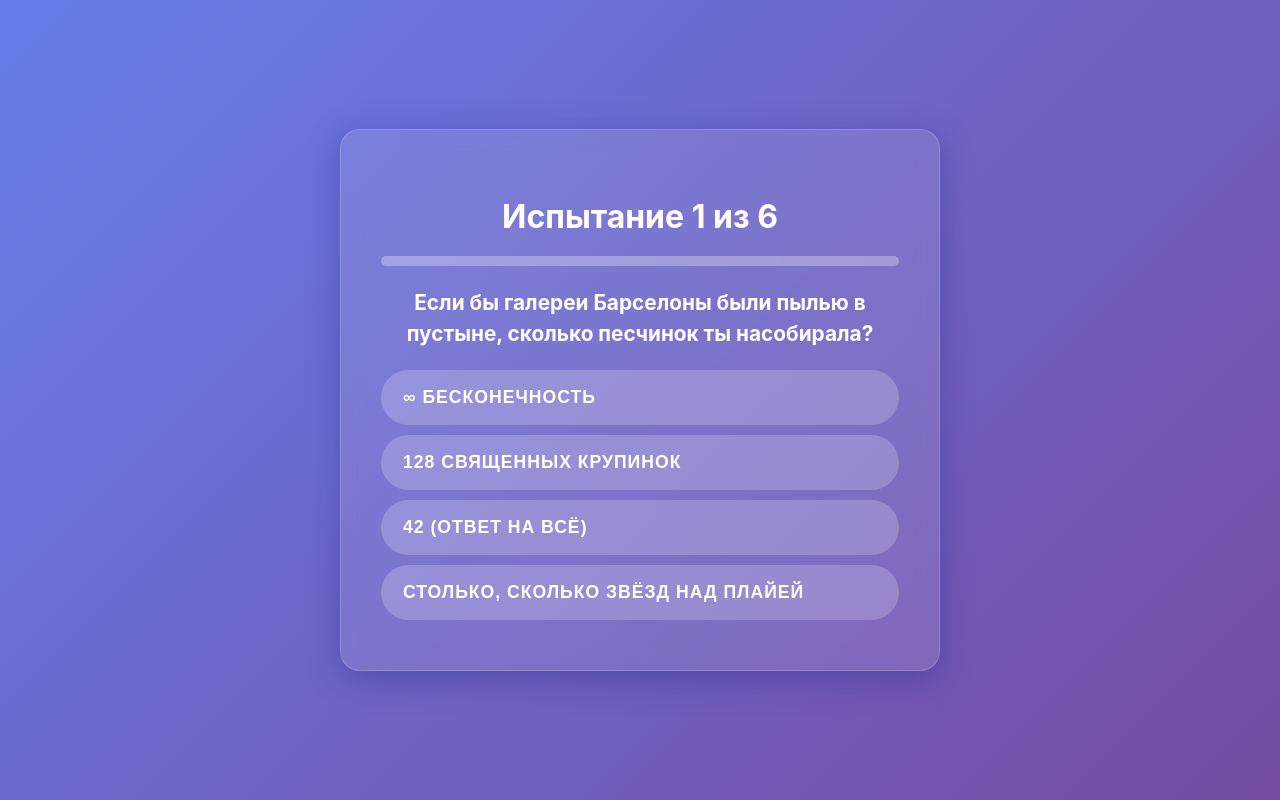
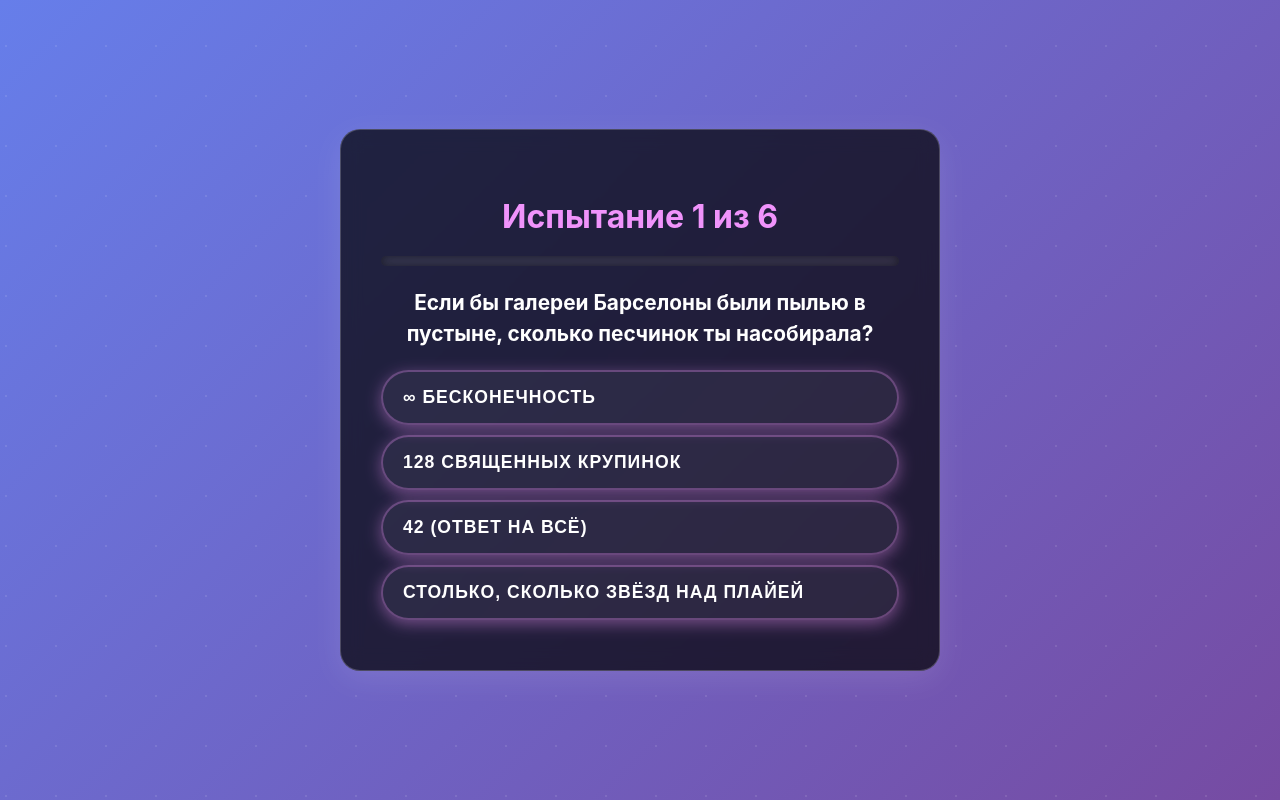
Before and after one commit to kydycode/olya-birthday-quest, a React (Create React App) app: page / in a window 1280 px wide. Both pictures are taken after a click on the button "ОТКРЫТЬ ПОРТАЛ". Built offline with nearby package versions, Linux system fonts and the light colour scheme.

Commit message:
Add psychedelic desert-inspired styles

```diff
--- a/src/App.css
+++ b/src/App.css
@@ -6,28 +6,56 @@
   align-items: center;
   justify-content: center;
   padding: 20px;
+  position: relative;
+  overflow: hidden;
+}
+
+.App::before {
+  content: '';
+  position: absolute;
+  top: -50%;
+  left: -50%;
+  width: 200%;
+  height: 200%;
+  background: radial-gradient(circle, rgba(255,255,255,0.1) 1px, transparent 1px);
+  background-size: 50px 50px;
+  animation: drift 20s linear infinite;
+}
+
+@keyframes drift {
+  0% { transform: translate(0, 0); }
+  100% { transform: translate(50px, 50px); }
 }
 
 .container {
-  background: rgba(255, 255, 255, 0.1);
+  background: rgba(0, 0, 0, 0.7);
   backdrop-filter: blur(10px);
   border-radius: 20px;
   padding: 40px;
   max-width: 600px;
   width: 100%;
-  box-shadow: 0 8px 32px 0 rgba(31, 38, 135, 0.37);
-  border: 1px solid rgba(255, 255, 255, 0.18);
+  box-shadow: 0 8px 32px 0 rgba(255, 255, 255, 0.1);
+  border: 1px solid rgba(255, 255, 255, 0.2);
+  position: relative;
+  z-index: 1;
 }
 
 h1 {
   font-size: 2.5em;
   margin-bottom: 0.5em;
-  text-shadow: 2px 2px 4px rgba(0, 0, 0, 0.3);
+  text-shadow: 0 0 20px rgba(245, 87, 108, 0.8);
+  animation: glow 2s ease-in-out infinite alternate;
+}
+
+@keyframes glow {
+  from { text-shadow: 0 0 20px rgba(245, 87, 108, 0.8); }
+  to { text-shadow: 0 0 30px rgba(240, 147, 251, 1), 0 0 40px rgba(245, 87, 108, 0.8); }
 }
 
 h2 {
   font-size: 2em;
   margin-bottom: 0.5em;
+  color: #f093fb;
 }
 
 button {
@@ -43,11 +71,12 @@ button {
   font-weight: bold;
   text-transform: uppercase;
   letter-spacing: 1px;
+  box-shadow: 0 4px 15px rgba(240, 147, 251, 0.4);
 }
 
 button:hover {
-  transform: translateY(-2px);
-  box-shadow: 0 5px 15px rgba(0, 0, 0, 0.3);
+  transform: translateY(-2px) scale(1.05);
+  box-shadow: 0 6px 20px rgba(240, 147, 251, 0.6);
 }
 
 button:active {
@@ -55,53 +84,73 @@ button:active {
 }
 
 .emoji {
-  font-size: 3em;
+  font-size: 4em;
   margin: 20px;
-  animation: bounce 2s infinite;
+  animation: rotate 10s linear infinite;
+  filter: drop-shadow(0 0 20px rgba(255, 255, 255, 0.8));
 }
 
-@keyframes bounce {
-  0%, 100% {
-    transform: translateY(0);
-  }
-  50% {
-    transform: translateY(-20px);
-  }
+@keyframes rotate {
+  0% { transform: rotate(0deg) scale(1); }
+  50% { transform: rotate(180deg) scale(1.2); }
+  100% { transform: rotate(360deg) scale(1); }
 }
 
 .progress-bar {
   width: 100%;
   height: 10px;
-  background: rgba(255, 255, 255, 0.3);
+  background: rgba(255, 255, 255, 0.1);
   border-radius: 5px;
   margin: 20px 0;
   overflow: hidden;
+  box-shadow: inset 0 0 10px rgba(0, 0, 0, 0.5);
 }
 
 .progress-fill {
   height: 100%;
-  background: linear-gradient(90deg, #f093fb 0%, #f5576c 100%);
+  background: linear-gradient(90deg, #f093fb 0%, #f5576c 50%, #feca57 100%);
   transition: width 0.3s ease;
+  box-shadow: 0 0 10px rgba(240, 147, 251, 0.8);
 }
 
 .answer-button {
   display: block;
   width: 100%;
-  background: rgba(255, 255, 255, 0.2);
-  border: 2px solid transparent;
+  background: rgba(255, 255, 255, 0.05);
+  border: 2px solid rgba(240, 147, 251, 0.3);
   text-align: left;
   padding: 15px 20px;
   margin: 10px 0;
   transition: all 0.3s ease;
+  position: relative;
+  overflow: hidden;
+}
+
+.answer-button::before {
+  content: '';
+  position: absolute;
+  top: 50%;
+  left: 50%;
+  width: 0;
+  height: 0;
+  background: radial-gradient(circle, rgba(240, 147, 251, 0.5) 0%, transparent 70%);
+  transition: all 0.5s ease;
+  transform: translate(-50%, -50%);
+}
+
+.answer-button:hover::before {
+  width: 300px;
+  height: 300px;
 }
 
 .answer-button:hover {
-  background: rgba(255, 255, 255, 0.3);
-  border-color: white;
+  background: rgba(255, 255, 255, 0.1);
+  border-color: #f093fb;
+  transform: translateX(5px);
 }
 
 .answer-button.selected {
-  background: rgba(255, 255, 255, 0.4);
+  background: rgba(240, 147, 251, 0.2);
   border-color: #f5576c;
 }
 
@@ -109,28 +158,44 @@ button:active {
   font-size: 1.5em;
   padding: 10px;
   margin: 20px 0;
-  border: 2px solid rgba(255, 255, 255, 0.5);
-  background: rgba(255, 255, 255, 0.1);
+  border: 2px solid rgba(240, 147, 251, 0.5);
+  background: rgba(0, 0, 0, 0.5);
   color: white;
   border-radius: 10px;
   text-align: center;
   width: 100%;
   max-width: 300px;
+  box-shadow: 0 0 20px rgba(240, 147, 251, 0.3);
 }
 
 .code-input::placeholder {
-  color: rgba(255, 255, 255, 0.7);
+  color: rgba(255, 255, 255, 0.5);
+}
+
+.code-input:focus {
+  outline: none;
+  border-color: #f5576c;
+  box-shadow: 0 0 30px rgba(245, 87, 108, 0.5);
 }
 
 .gift-code {
-  background: rgba(0, 0, 0, 0.5);
+  background: rgba(0, 0, 0, 0.8);
   padding: 20px;
   border-radius: 10px;
   margin: 20px 0;
-  font-family: monospace;
+  font-family: 'Courier New', monospace;
   font-size: 1.8em;
-  letter-spacing: 2px;
+  letter-spacing: 3px;
   word-break: break-all;
+  border: 2px solid rgba(240, 147, 251, 0.5);
+  box-shadow: 0 0 30px rgba(240, 147, 251, 0.5);
+  animation: pulse 2s ease-in-out infinite;
+}
+
+@keyframes pulse {
+  0% { box-shadow: 0 0 30px rgba(240, 147, 251, 0.5); }
+  50% { box-shadow: 0 0 50px rgba(245, 87, 108, 0.8); }
+  100% { box-shadow: 0 0 30px rgba(240, 147, 251, 0.5); }
 }
 
 .final-message {
@@ -148,19 +213,21 @@ button:active {
 }
 
 .art-item {
-  background: rgba(255, 255, 255, 0.2);
+  background: rgba(255, 255, 255, 0.05);
   padding: 15px;
   border-radius: 10px;
   cursor: pointer;
   transition: all 0.3s ease;
+  border: 2px solid rgba(240, 147, 251, 0.3);
 }
 
 .art-item:hover {
-  background: rgba(255, 255, 255, 0.3);
-  transform: scale(1.05);
+  background: rgba(240, 147, 251, 0.1);
+  transform: scale(1.05) rotate(2deg);
+  border-color: #f5576c;
 }
 
 .art-item.selected {
-  background: rgba(255, 255, 255, 0.4);
+  background: rgba(240, 147, 251, 0.2);
   border: 2px solid #f5576c;
 }
```
